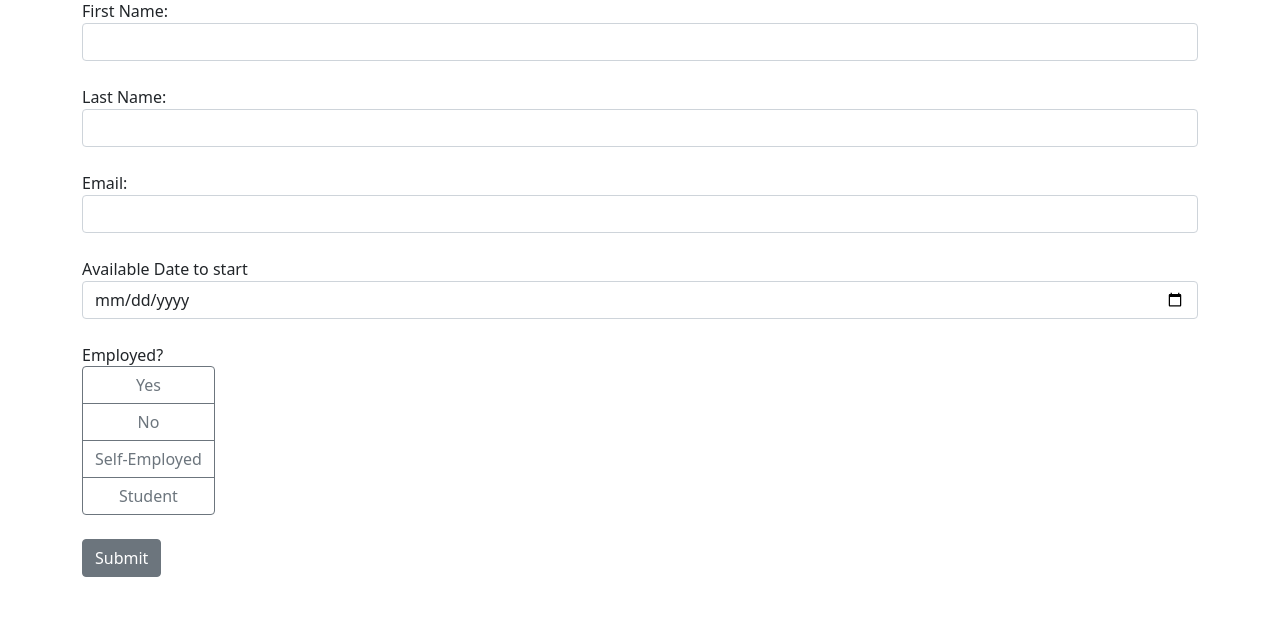
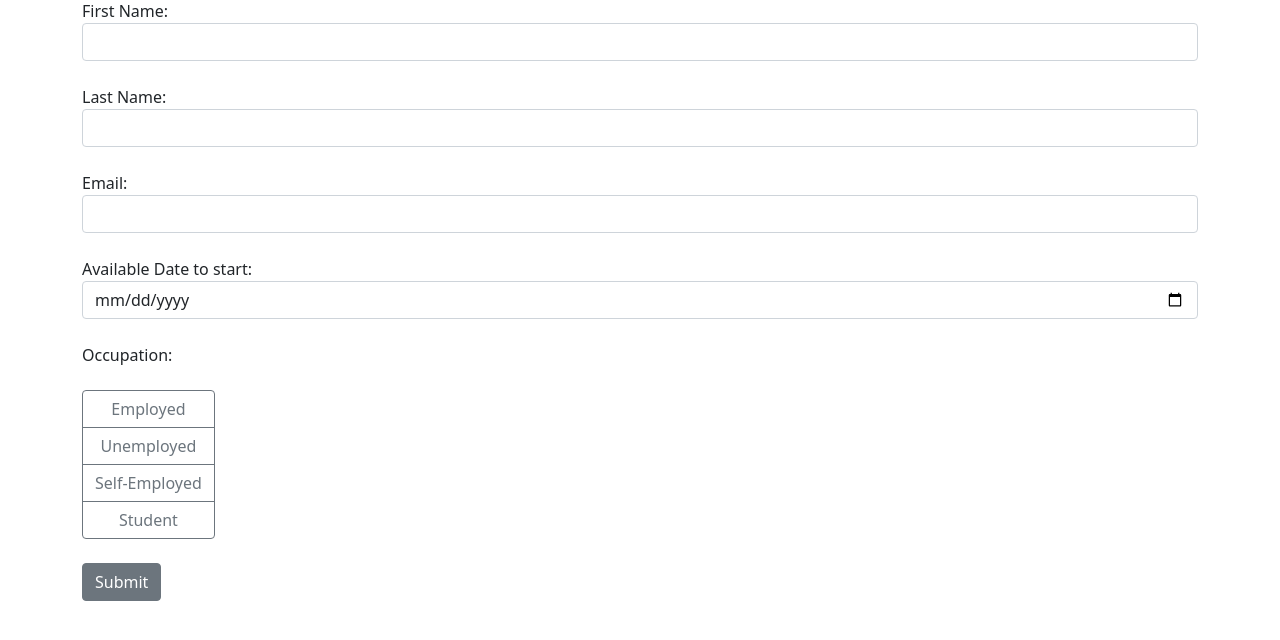
Before and after one commit to angeljmercado/job-application-web-form-flask_version, a Flask app: page / in a window 1280 px wide. Shown: the part 97-737 px from the top of the page. Run offline with Flask 3, Linux system fonts and the light colour scheme.

Commit message:
Functions doc strings and minor alignment fixes

```diff
--- a/main.py
+++ b/main.py
@@ -6,6 +6,7 @@ from flask_mail import Mail, Message
 
 app = Flask(__name__)
 
+# contants for the app instances from the Flask Class
 app.config["SECRET_KEY"] = "mysecretkey"
 app.config["SQLALCHEMY_DATABASE_URI"] = "sqlite:///data.db"
 app.config["MAIL_SERVER"] = "smtp.gmail.com"
@@ -14,13 +15,14 @@ app.config["MAIL_USE_SSL"] = True
 app.config["MAIL_USERNAME"] = config("email")
 app.config["MAIL_PASSWORD"] = config("password")
 
-print(app.config["MAIL_USERNAME"])
-print(app.config["MAIL_PASSWORD"])
+# Instance for the sqlite database
 db = SQLAlchemy(app)
 
+# Instance for the mail function
 mail = Mail(app)
 
 class Form(db.Model):
+    """ creates a database with the columns defined below """
     id = db.Column(db.Integer, primary_key=True)
     first_name = db.Column(db.String(80))
     last_name = db.Column(db.String(80))
@@ -46,12 +48,14 @@ def index():
         db.session.add(form)
         db.session.commit()
 
-        message_body = f"""Hello! {first_name}, thank you for submitting a job application with us.""\n" \
-                           We will get back to you shortly.
+        # Variables in preparation to send email message
+        message_body = f"""Hello! {first_name},
+        Thank you for submitting a job application with us.
+        We will get back to you shortly.
 
-                           Best Regards,
-                           Recruiting Team """
-        message = Message(subject="{first_name} New Job Application from.",
+        Best Regards,
+        Recruiting Team"""
+        message = Message(subject=f"{first_name}'s Job Application.",
         sender=app.config["MAIL_USERNAME"],
         recipients=[email],
         body=message_body)
--- a/templates/index.html
+++ b/templates/index.html
@@ -22,17 +22,18 @@
                     <input class="form-control" type="email" id="email" name="email" required>
                 </div>
                 <div class="form-group mb-4">
-                    <label for="date"> Available Date to start </label>
+                    <label for="date"> Available Date to start: </label>
                     <input class="form-control" type="date" id="date" name="date" required>
                 </div>
                 <div class="form-group mb-4">
                     <div class="btn-group-vertical" id="occupation">
-                        <label>Employed? </label>
-                        <input class="btn-check form-control" type="radio" id="Yes" name="occupation" value="Yes" required>
-                        <label class="btn btn-outline-secondary" for="Yes"> Yes </label>
+                        <label> Occupation: </label>
+                        <br>
+                        <input class="btn-check form-control" type="radio" id="Employed" name="occupation" value="Employed" required>
+                        <label class="btn btn-outline-secondary" for="Employed"> Employed </label>
 
-                        <input class="btn-check form-control" type="radio" id="No" name="occupation" value="No" required>
-                        <label class="btn btn-outline-secondary" for="No"> No </label>
+                        <input class="btn-check form-control" type="radio" id="Unemployed" name="occupation" value="Unemployed" required>
+                        <label class="btn btn-outline-secondary" for="Unemployed"> Unemployed </label>
 
                         <input class="btn-check form-control" type="radio" id="Self-Employed" name="occupation" value="Self-Employed" required>
                         <label class="btn btn-outline-secondary" for="Self-Employed"> Self-Employed </label>
```
